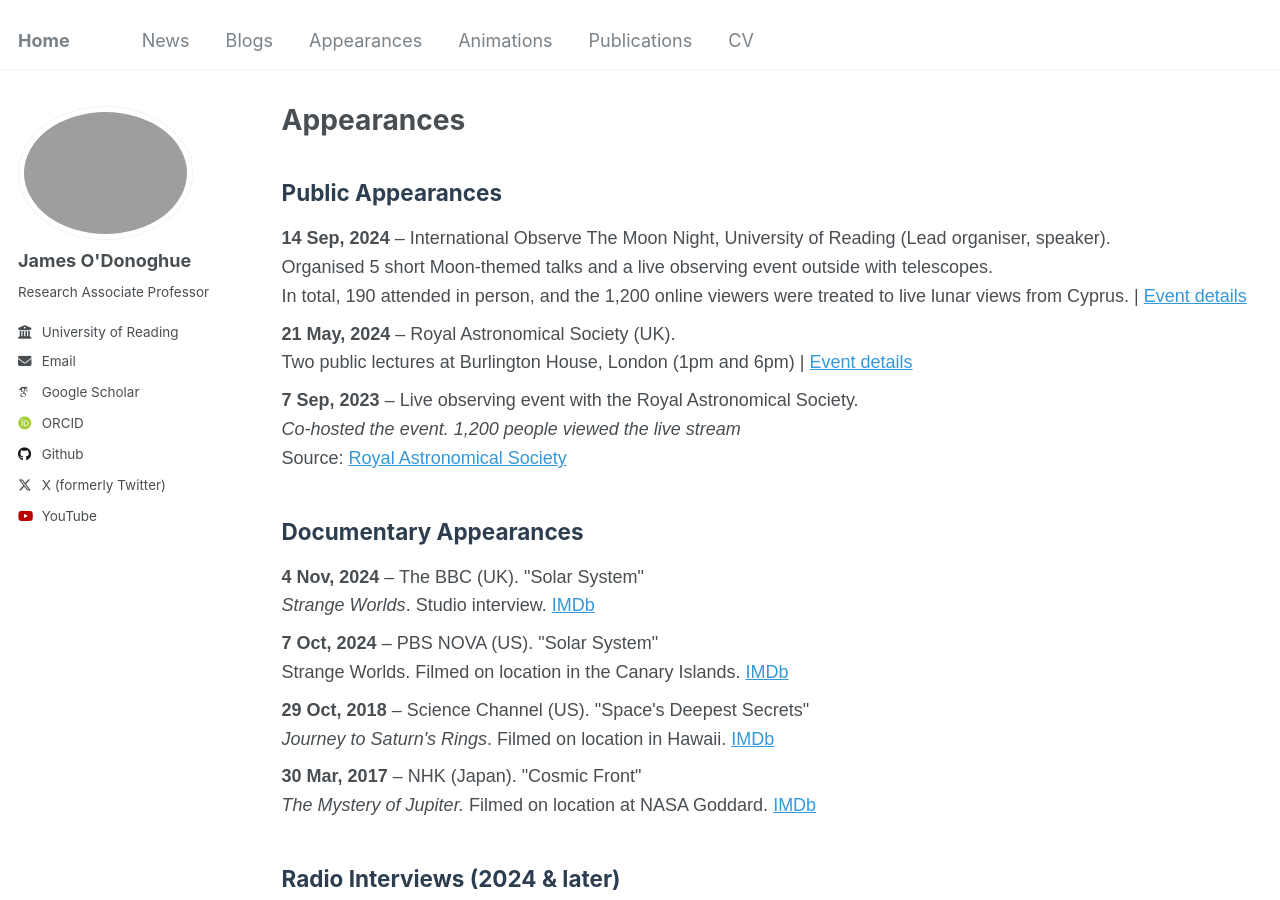
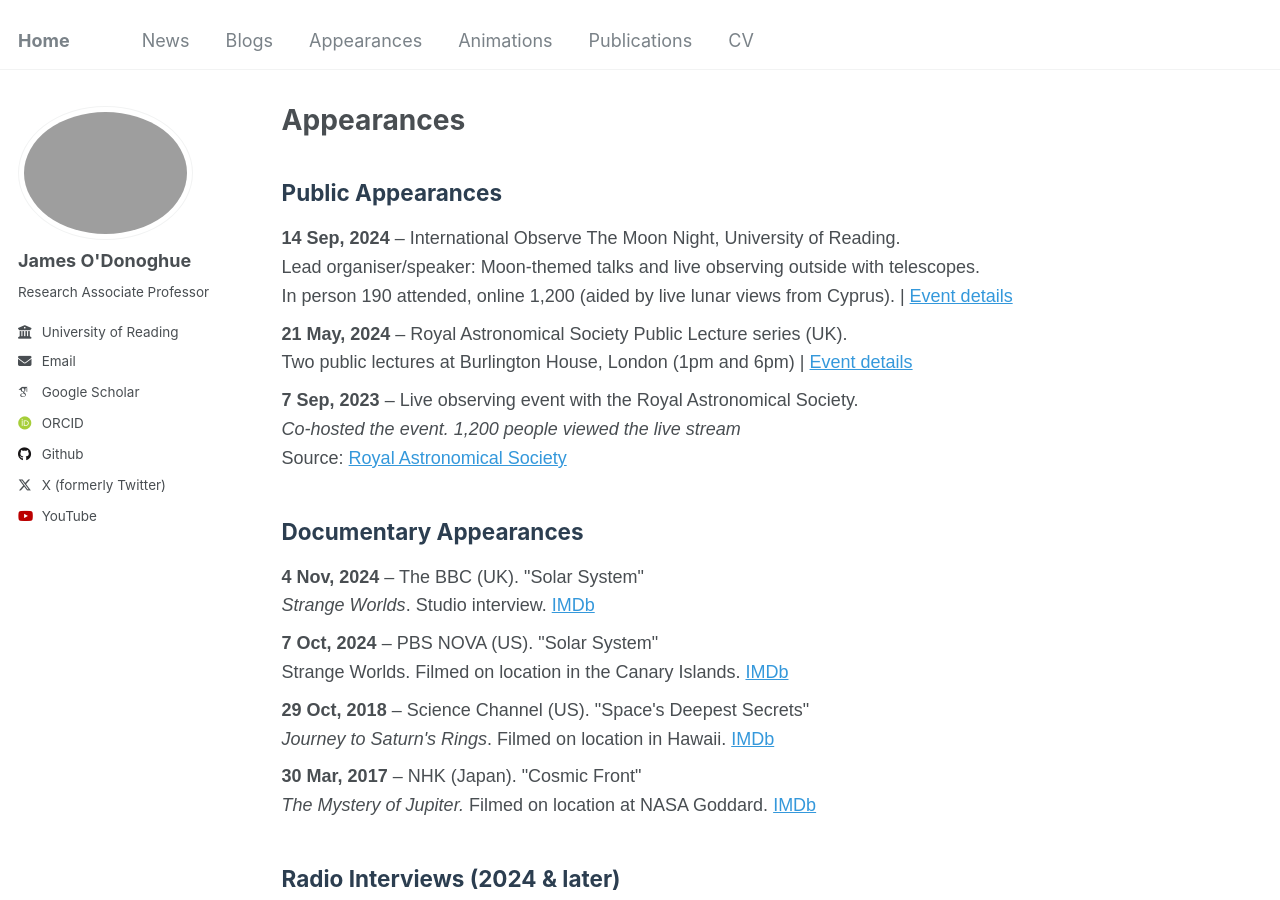
Before and after one commit to odonoghuespace/odonoghuespace.github.io, a Jekyll site: the page built from _pages/appearances.html, in a window 1280 px wide and 900 px high. Built offline with Jekyll 4.4.1, drawn with Linux system fonts in a browser that asks for light colours; some web fonts are replaced.

Commit message:
Update appearances.html

```diff
--- a/_pages/appearances.html
+++ b/_pages/appearances.html
@@ -41,13 +41,13 @@ author_profile: true
     <div class="section">
         <h2>Public Appearances</h2>
         <ul>
-        <li><strong>14 Sep, 2024</strong> – International Observe The Moon Night, University of Reading (Lead organiser, speaker).
-            <br>Organised 5 short Moon-themed talks and a live observing event outside with telescopes.
-            <br>In total, 190 attended in person, and the 1,200 online viewers were treated to live lunar views from Cyprus. |
+        <li><strong>14 Sep, 2024</strong> – International Observe The Moon Night, University of Reading.
+            <br>Lead organiser/speaker: Moon-themed talks and live observing outside with telescopes.
+            <br>In person 190 attended, online 1,200 (aided by live lunar views from Cyprus). |
             <a href="https://research.reading.ac.uk/met-spate/international-observe-the-moon-night-2024/" target="_blank">Event details</a>
         </li>
 
-        <li><strong>21 May, 2024</strong> – Royal Astronomical Society (UK).
+        <li><strong>21 May, 2024</strong> – Royal Astronomical Society Public Lecture series (UK).
             <br>Two public lectures at Burlington House, London (1pm and 6pm) |
             <a href="https://ras.ac.uk/events-and-meetings/ras-public-lectures-and-events/planetary-scientists-unexpected-animated-journey" target="_blank">Event details</a>
         </li>
```
